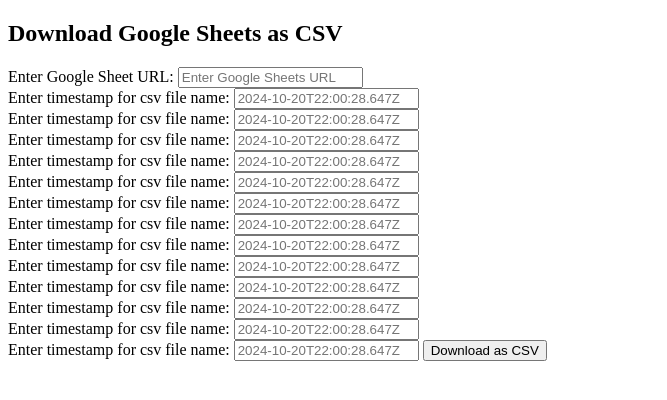
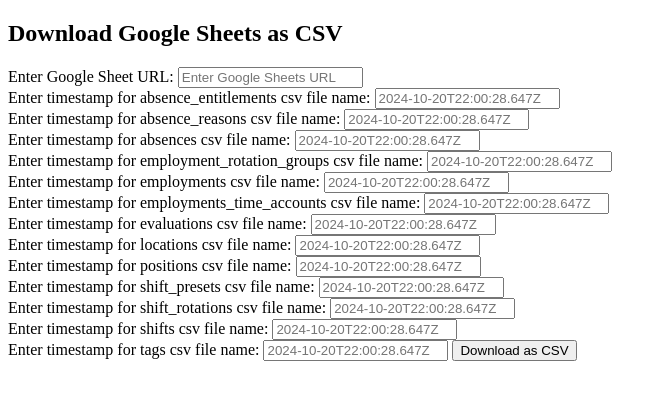
Before and after one commit to mahdiar-naufal-shyftplan/mahdiar-naufal-shyftplan, a plain HTML site: page csv-downloader/index.html in a window 1280 px wide. Shown: the whole page, without its empty margins (0-667 px from the left). Drawn offline with Linux system fonts and the light colour scheme.

Commit message:
debug and change label

```diff
--- a/csv-downloader/index.html
+++ b/csv-downloader/index.html
@@ -10,43 +10,43 @@
     <label for="sheetUrl">Enter Google Sheet URL:</label>
     <input type="text" id="sheetUrl" placeholder="Enter Google Sheets URL">
     <br />
-    <label for="absence_entitlements">Enter timestamp for csv file name:</label>
+    <label for="absence_entitlements">Enter timestamp for absence_entitlements csv file name:</label>
     <input type="text" id="absence_entitlements" placeholder="2024-10-20T22:00:28.647Z">
     <br />
-    <label for="absence_reasons">Enter timestamp for csv file name:</label>
+    <label for="absence_reasons">Enter timestamp for absence_reasons csv file name:</label>
     <input type="text" id="absence_reasons" placeholder="2024-10-20T22:00:28.647Z">
     <br />
-    <label for="absences">Enter timestamp for csv file name:</label>
+    <label for="absences">Enter timestamp for absences csv file name:</label>
     <input type="text" id="absences" placeholder="2024-10-20T22:00:28.647Z">
     <br />
-    <label for="employment_rotation_groups">Enter timestamp for csv file name:</label>
+    <label for="employment_rotation_groups">Enter timestamp for employment_rotation_groups csv file name:</label>
     <input type="text" id="employment_rotation_groups" placeholder="2024-10-20T22:00:28.647Z">
     <br />
-    <label for="employments">Enter timestamp for csv file name:</label>
+    <label for="employments">Enter timestamp for employments csv file name:</label>
     <input type="text" id="employments" placeholder="2024-10-20T22:00:28.647Z">
     <br />
-    <label for="employments_time_accounts">Enter timestamp for csv file name:</label>
+    <label for="employments_time_accounts">Enter timestamp for employments_time_accounts csv file name:</label>
     <input type="text" id="employments_time_accounts" placeholder="2024-10-20T22:00:28.647Z">
     <br />
-    <label for="evaluations">Enter timestamp for csv file name:</label>
+    <label for="evaluations">Enter timestamp for evaluations csv file name:</label>
     <input type="text" id="evaluations" placeholder="2024-10-20T22:00:28.647Z">
     <br />
-    <label for="locations">Enter timestamp for csv file name:</label>
+    <label for="locations">Enter timestamp for locations csv file name:</label>
     <input type="text" id="locations" placeholder="2024-10-20T22:00:28.647Z">
     <br />
-    <label for="positions">Enter timestamp for csv file name:</label>
+    <label for="positions">Enter timestamp for positions csv file name:</label>
     <input type="text" id="positions" placeholder="2024-10-20T22:00:28.647Z">
     <br />
-    <label for="shift_presets">Enter timestamp for csv file name:</label>
+    <label for="shift_presets">Enter timestamp for shift_presets csv file name:</label>
     <input type="text" id="shift_presets" placeholder="2024-10-20T22:00:28.647Z">
     <br />
-    <label for="shift_rotations">Enter timestamp for csv file name:</label>
+    <label for="shift_rotations">Enter timestamp for shift_rotations csv file name:</label>
     <input type="text" id="shift_rotations" placeholder="2024-10-20T22:00:28.647Z">
     <br />
-    <label for="shifts">Enter timestamp for csv file name:</label>
+    <label for="shifts">Enter timestamp for shifts csv file name:</label>
     <input type="text" id="shifts" placeholder="2024-10-20T22:00:28.647Z">
     <br />
-    <label for="tags">Enter timestamp for csv file name:</label>
+    <label for="tags">Enter timestamp for tags csv file name:</label>
     <input type="text" id="tags" placeholder="2024-10-20T22:00:28.647Z">
 
     <button onclick="handleAuthClick()">Download as CSV</button>
@@ -130,9 +130,11 @@
                         const csvType = sheetName.split(' ').join('_');
                         let csvTimestamp = document.getElementById(csvType).value || new Date().toISOString();
                         // Mac finder cannot accept ':' in file names
-                        if (navigator.userAgent.includes('Mac')) {
+                        console.log("Before:", csvTimestamp);
+                        if (window.navigator.userAgent.includes('Mac')) {
                             csvTimestamp = csvTimestamp.replace(/:/g, '/');
                         }
+                        console.log("After:", csvTimestamp);
                         downloadFile(`${csvType}_${csvTimestamp}.csv`, csvContent);
                     });
                 });
```
